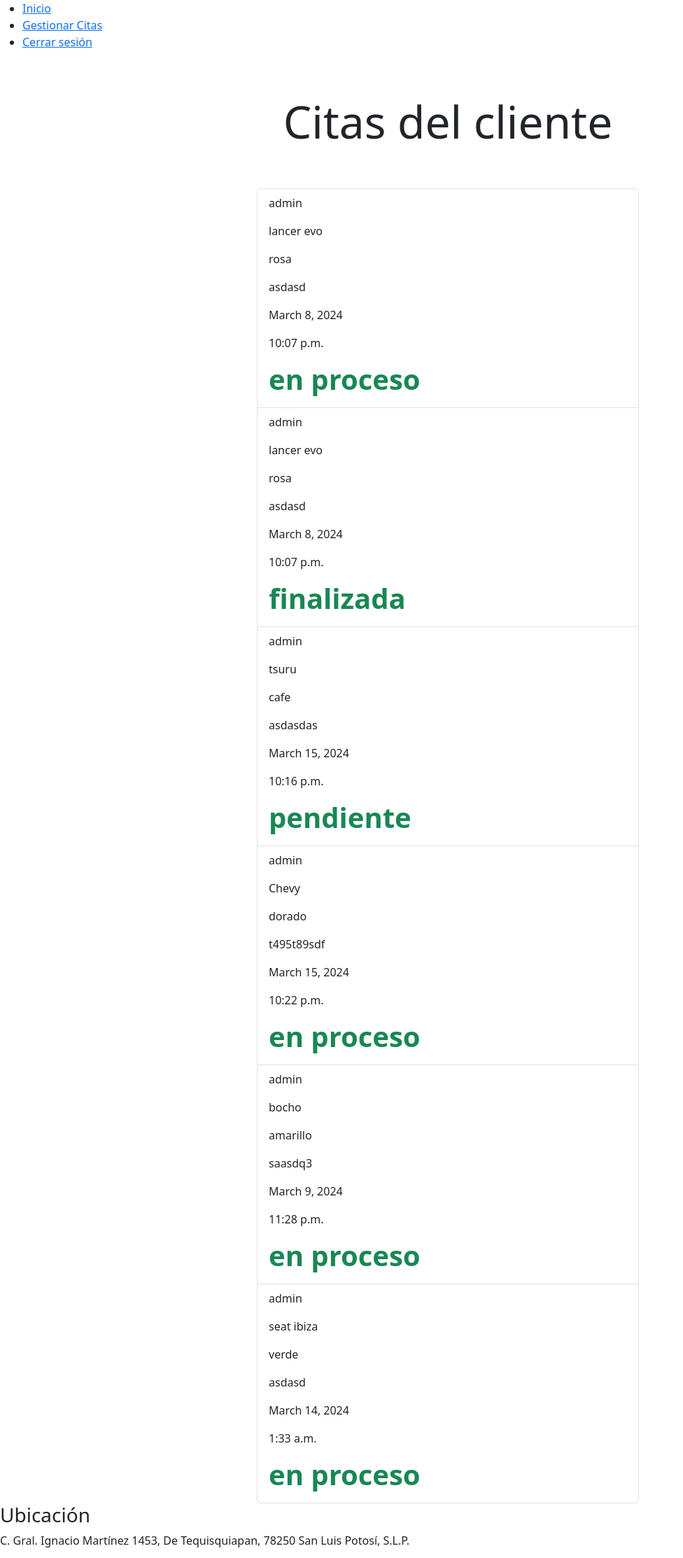
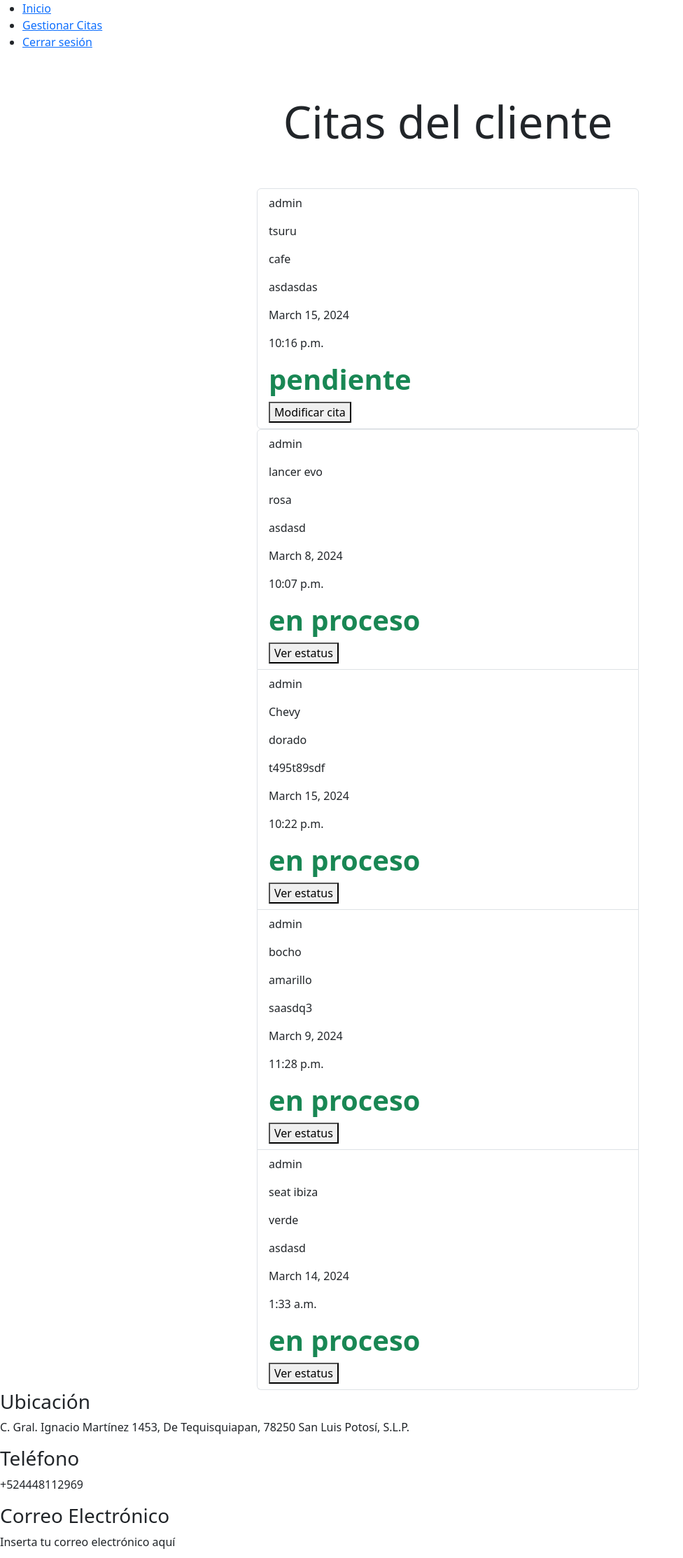
Before and after one commit to ArmxndoG/web-taller-mecanico, a Django app: page /lista_citas/ in a window 1280 px wide. Shown: the top 2226 px of the page at 70% size, without its empty margins (0-976 px from the left). Run offline with Django 5.2, Linux system fonts and the light colour scheme; a user stored in the database is signed in; data comes from the database, SQL or seed files in the repository; both versions use the stored data as it was after the commit.

Commit message:
boton para modificar cita y ver estatus (cliente)

```diff
--- a/autenticacion/views.py
+++ b/autenticacion/views.py
@@ -112,11 +112,16 @@ def agendarCita(request):
 
 @login_required
 def lista_citas_cliente(request):
-    citas_cliente = Cita.objects.filter(usuario = request.user)
+    #citas_cliente = Cita.objects.filter(usuario = request.user)
+    citas_en_espera = Cita.objects.filter(usuario = request.user, estado = "pendiente")
+    citas_en_proceso = Cita.objects.filter(usuario = request.user, estado = "en proceso")
+    citas_finalizadas = Cita.objects.filter(usuario = request.user, estado = "finalizada")
     titulo = "Citas del cliente"
     return render(request, "lista_citas_cliente.html",{
         'titulo': titulo,
-        'citas' : citas_cliente,
+        'citas_en_espera' : citas_en_espera,
+        'citas_en_proceso' : citas_en_proceso,
+        'citas_finalizadas' : citas_en_espera,
     })
 
 
--- a/main/templates/lista_citas_cliente.html
+++ b/main/templates/lista_citas_cliente.html
@@ -17,7 +17,7 @@
                 <h1 class="text-center display-3 py-5">{% block title %}{{ titulo }}{% endblock %}</h1>
 
                 <ul class="list-group">
-                    {% for cita in citas %}
+                    {% for cita in citas_en_espera %}
                     <a class="list-group-item" href="">
                         <header class="d-flex justify-content-between">
 
@@ -29,11 +29,39 @@
                             <p>{{cita.fecha}}</p>
                             <p>{{cita.hora}}</p>
                             <h1 class="fw-bold text-success">{{cita.estado}}</h1>
+                            <form action="" method="post">
+                                {% csrf_token %}
+                                <button type="submit">Modificar cita</button>
+                            </form>
                     </a>
 
                     {% endfor %}
                 </ul>
+                <ul class="list-group">
+                    {% for cita in citas_en_proceso %}
+                    <a class="list-group-item" href="">
+                        <header class="d-flex justify-content-between">
+
+                            <p>{{cita.usuario}}</p>
+                        </header>
+                            <p>{{cita.modelo_carro}}</p>
+                            <p>{{cita.color}}</p>
+                            <p>{{cita.placas}}</p>
+                            <p>{{cita.fecha}}</p>
+                            <p>{{cita.hora}}</p>
+                            <h1 class="fw-bold text-success">{{cita.estado}}</h1>
+                            <form action="" method="post">
+                                {% csrf_token %}
+                                <button type="submit">Ver estatus</button>
+                            </form>
+                    </a>
+
+                    {% endfor %}
+                </ul>
+
+
             </div>
+
         </div>
     </main>
 
```
Also changed, not shown: db.sqlite3.
